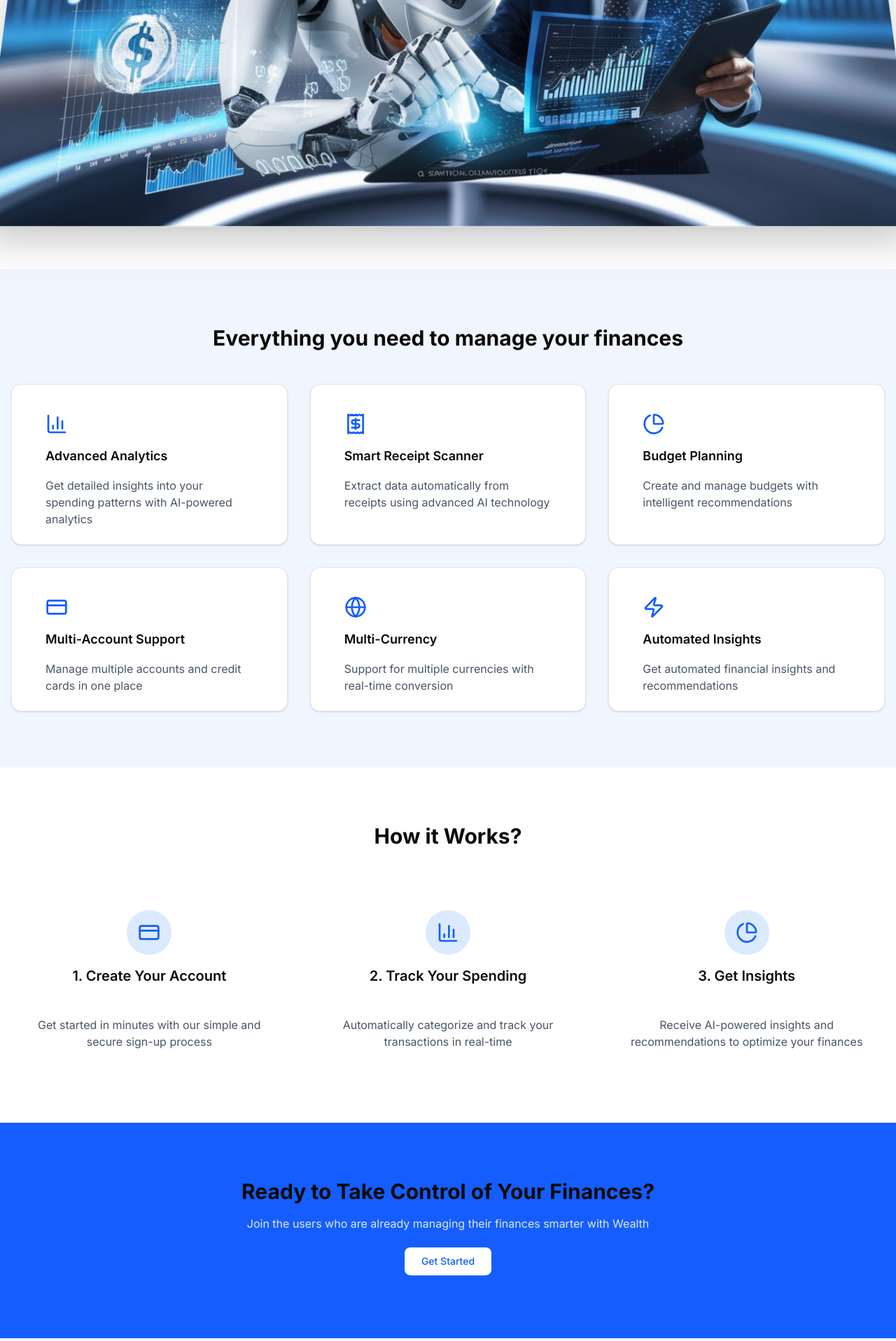
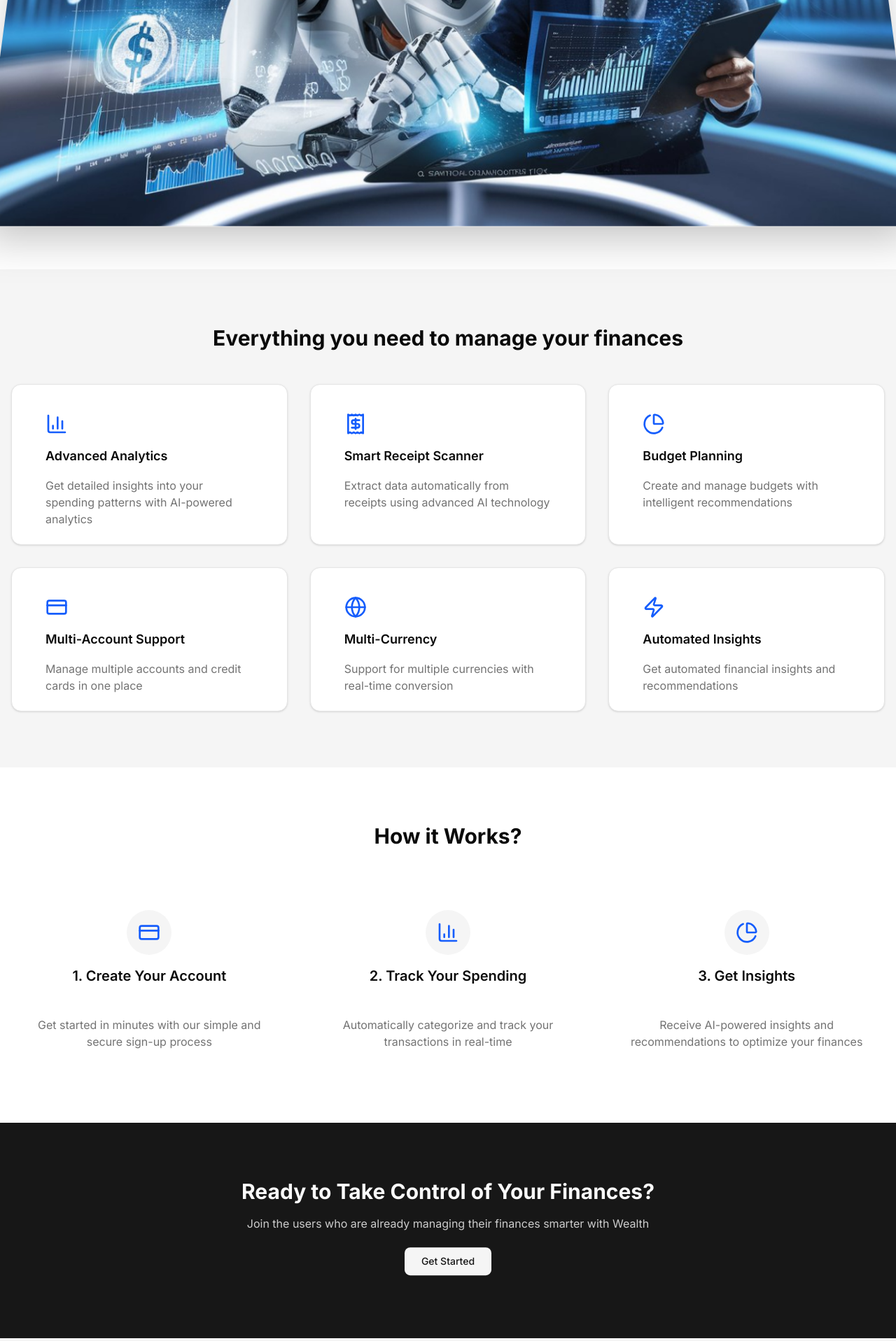
Before and after one commit to Varshith0592/wealth, a Next.js app: page / in a window 1280 px wide. Shown: the part 880-2797 px from the top of the page at 70% size. Built offline with nearby package versions, Linux system fonts and the light colour scheme; no server answers.

Commit message:
Added Dark Mode

```diff
--- a/app/_components/account-card.jsx
+++ b/app/_components/account-card.jsx
@@ -88,7 +88,7 @@ const AccountCard = ({ account }) => {
 
     return (
         <Card className="hover:shadow-md transition-shadow group relative">
-            <div className="flex items-center justify-between p-4 pb-0">
+            <div className="flex items-center justify-between px-4 pb-0">
                 <Link href={`/account/${id}`} className="flex-1">
                     <CardHeader className="flex flex-row items-center justify-between space-y-0 p-0">
                         <CardTitle className="text-xl font-medium capitalize">
--- a/app/layout.js
+++ b/app/layout.js
@@ -3,6 +3,7 @@ import "./globals.css";
 import Header from "@/components/header";
 import { ClerkProvider } from "@clerk/nextjs";
 import { Toaster } from "sonner";
+import { ThemeProvider } from "@/components/theme-provider";
 
 const inter = Inter({ subsets: ["latin"] })
 
@@ -16,9 +17,15 @@ export const metadata = {
 export default function RootLayout({ children }) {
   return (
     <ClerkProvider>
-      <html lang="en">
+      <html lang="en" suppressHydrationWarning>
         <body
           className={`${inter.className}`}
+        >
+          <ThemeProvider
+            attribute="class"
+            defaultTheme="system"
+            enableSystem
+            disableTransitionOnChange
           >
             {/* Header */}
             <Header />
@@ -27,11 +34,16 @@ export default function RootLayout({ children }) {
             </main>
             <Toaster richColors />
             {/* Footer */}
-          <footer className="bg-blue-50 py-12">
-              <p className="text-gray-600 text-sm text-center ">
+            <footer className="bg-muted py-12">
+              <p className="text-muted-foreground text-sm text-center">
                 © 2025 Wealth Platform. Made by Varshith
               </p>
             </footer>
+
+
+          </ThemeProvider>
+
+
         </body>
       </html>
     </ClerkProvider>
--- a/app/page.js
+++ b/app/page.js
@@ -9,26 +9,28 @@ export default function Home() {
   return (
     <div className="mt-30">
       <HeroSection />
-      <section className="py-20 bg-blue-50">
+
+      {/* Features Section */}
+      <section className="py-20 bg-muted">
         <div className="container mx-auto px-4">
           <h2 className="text-3xl font-bold text-center mb-12">
             Everything you need to manage your finances
           </h2>
           <div className="grid grid-cols-1 md:grid-cols-2 lg:grid-cols-3 gap-8">
-            {
-              featuresData.map((feature, index) => (
+            {featuresData.map((feature, index) => (
               <Card key={index} className="p-6">
                 <CardContent className="space-y-4 pt-4">
                   {feature.icon}
                   <h3 className="text-lg font-semibold">{feature.title}</h3>
-                    <p className="text-gray-600">{feature.description}</p>
+                  <p className="text-muted-foreground">{feature.description}</p>
                 </CardContent>
               </Card>
-              ))
-            }
+            ))}
           </div>
         </div>
       </section>
+
+      {/* How It Works */}
       <section className="py-20">
         <div className="container mx-auto px-4">
           <h2 className="text-3xl font-bold text-center mb-16">
@@ -40,38 +42,40 @@ export default function Home() {
                 key={index}
                 className="flex flex-col items-center text-center p-6 h-full"
               >
-                <div className="w-16 h-16 bg-blue-100 rounded-full flex items-center justify-center mb-4">
+                <div className="w-16 h-16 bg-accent rounded-full flex items-center justify-center mb-4">
                   {step.icon}
                 </div>
                 <h3 className="text-xl font-semibold mb-4 min-h-[56px]">
                   {step.title}
                 </h3>
-                <p className="text-gray-600">{step.description}</p>
+                <p className="text-muted-foreground">{step.description}</p>
               </div>
             ))}
           </div>
         </div>
       </section>
 
-      <section className="py-20 bg-blue-600">
+      {/* Call to Action */}
+      <section className="py-20 bg-primary">
         <div className="container mx-auto px-4 text-center">
-          <h2 className="text-3xl font-bold mb-4">
+          <h2 className="text-3xl font-bold mb-4 text-primary-foreground">
             Ready to Take Control of Your Finances?
           </h2>
-          <p className="text-blue-100 mb-8 max-w-2xl mx-auto">
+          <p className="text-primary-foreground/80 mb-8 max-w-2xl mx-auto">
             Join the users who are already managing their finances smarter with Wealth
           </p>
           <Link href={"/dashboard"}>
             <Button
-              size={"lg"}
-              className={"bg-white text-blue-600 hover:bg-blue-50 animate-bounce"}
+              size="lg"
+              variant="secondary"
+              className="animate-bounce"
             >
               Get Started
             </Button>
           </Link>
         </div>
       </section>
+    </div>
 
-    </div>
   );
 }
--- a/components/header.jsx
+++ b/components/header.jsx
@@ -1,64 +1,58 @@
-
-import Image from "next/image"
 import Link from "next/link"
-import logo from "../public/logo.png"
 import { SignedIn, SignedOut, SignInButton, UserButton } from "@clerk/nextjs"
 import { Button } from "./ui/button"
 import { LayoutDashboard, PenBox } from "lucide-react"
 import { checkUser } from "@/lib/checkUser"
+import { ModeToggle } from "./mode-toggle"
 
-
-const Header = async() => {
-
+const Header = async () => {
   await checkUser()
 
   return (
-        <div className="fixed top-0 w-full bg-white/80 backdrop-blur-md z-50  border-b">
+    <div className="fixed top-0 w-full bg-background/80 backdrop-blur-md z-50 border-b border-border">
       <nav className="container mx-auto px-4 py-4 flex items-center justify-between">
-                <Link href="/">
-                    <Image
-                        src={logo}
-                        alt="Logo"
-                        height={60}
-                        width={200}
-                        className="h-12 w-auto object-contain"
-                    />
+
+        {/* Logo as Text */}
+        <Link href="/" className="text-2xl font-bold tracking-tight text-primary hover:opacity-80 transition-opacity">
+          Wealth
         </Link>
 
+        {/* Navigation & Actions */}
         <div className="flex items-center space-x-4">
           <SignedIn>
-                        <Link href={"/dashboard"} className="text-gray-600 hover:to-blue-600 flex items-center gap-2">
-                            <Button variant={"outline"}>
+            <Link href="/dashboard">
+              <Button variant="outline" className="flex items-center gap-2">
                 <LayoutDashboard size={18} />
                 <span className="hidden md:inline">Dashboard</span>
               </Button>
             </Link>
-                        <Link href={"/transaction/create"}>
+            <Link href="/transaction/create">
               <Button className="flex items-center gap-2">
                 <PenBox size={18} />
                 <span className="hidden md:inline">Add Transaction</span>
-
               </Button>
             </Link>
           </SignedIn>
+
           <SignedOut>
             <SignInButton forceRedirectUrl="/dashboard">
               <Button variant="outline">Login</Button>
             </SignInButton>
           </SignedOut>
+
           <SignedIn>
-                        <UserButton appearance={{
+            <UserButton
+              appearance={{
                 elements: {
-                                avatarBox: {
-                                    height: 40,
-                                    width: 40
-                                }
-                            }
-                        }} />
+                  avatarBox: { height: 40, width: 40 },
+                },
+              }}
+            />
           </SignedIn>
+
+          {/* Mode toggle at the end */}
+          <ModeToggle />
         </div>
-
-
       </nav>
     </div>
   )
--- /dev/null
+++ b/components/mode-toggle.jsx
@@ -0,0 +1,40 @@
+"use client"
+
+import * as React from "react"
+import { Moon, Sun } from "lucide-react"
+import { useTheme } from "next-themes"
+
+import { Button } from "@/components/ui/button"
+import {
+  DropdownMenu,
+  DropdownMenuContent,
+  DropdownMenuItem,
+  DropdownMenuTrigger,
+} from "@/components/ui/dropdown-menu"
+
+export function ModeToggle() {
+  const { setTheme } = useTheme()
+
+  return (
+    <DropdownMenu>
+      <DropdownMenuTrigger asChild>
+        <Button variant="outline" size="icon">
+          <Sun className="h-[1.2rem] w-[1.2rem] scale-100 rotate-0 transition-all dark:scale-0 dark:-rotate-90" />
+          <Moon className="absolute h-[1.2rem] w-[1.2rem] scale-0 rotate-90 transition-all dark:scale-100 dark:rotate-0" />
+          <span className="sr-only">Toggle theme</span>
+        </Button>
+      </DropdownMenuTrigger>
+      <DropdownMenuContent align="end">
+        <DropdownMenuItem onClick={() => setTheme("light")}>
+          Light
+        </DropdownMenuItem>
+        <DropdownMenuItem onClick={() => setTheme("dark")}>
+          Dark
+        </DropdownMenuItem>
+        <DropdownMenuItem onClick={() => setTheme("system")}>
+          System
+        </DropdownMenuItem>
+      </DropdownMenuContent>
+    </DropdownMenu>
+  )
+}
--- /dev/null
+++ b/components/theme-provider.jsx
@@ -0,0 +1,11 @@
+"use client"
+
+import * as React from "react"
+import { ThemeProvider as NextThemesProvider } from "next-themes"
+
+export function ThemeProvider({
+  children,
+  ...props
+}) {
+  return <NextThemesProvider {...props}>{children}</NextThemesProvider>
+}
```
Also changed, not shown: public/logodark.png (added). Lines whose indentation alone changed are shown as unchanged.
